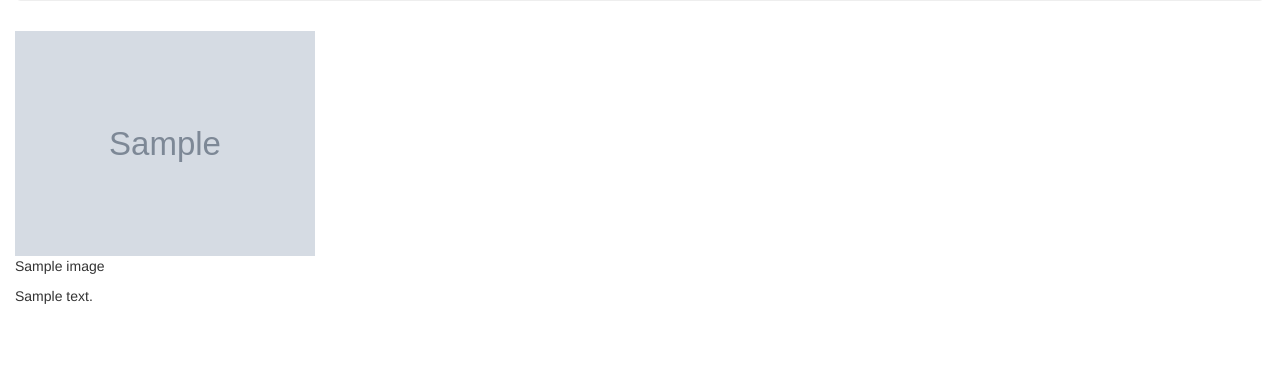
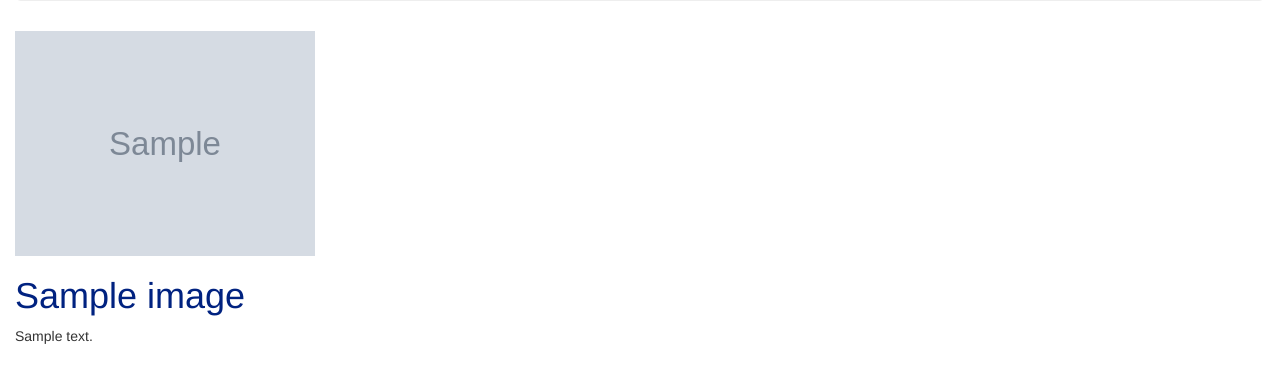
Before and after one commit to Angelamutyota/my-gallery, a Django app: page / in a window 1280 px wide. Shown: the part 266-649 px from the top of the page. Run offline with Django 3.2, Linux system fonts and the light colour scheme; tables that the repository leaves empty hold one stand-in row (values such as "Sample post"); grey boxes marked "Sample" are stand-in pictures; some libraries are stand-ins or nearby versions.

Commit message:
add bootstrap styling to image display

```diff
--- a/images/templates/image.html
+++ b/images/templates/image.html
@@ -5,7 +5,7 @@
  <div class="container">
 
    <div class="row">
-     <img src="{{image.image_image.url}}"  class="img-responsive" alt="">
+    <img src="{{image.image.url}}" alt="Image" class="img-responsive" alt="Image" width="300px">
    </div>
 
    <div class="row">
@@ -25,7 +25,7 @@
   </div>
 
    <div class="row">
-     <p>Posted {{image.uploaded_on</p>
+     <p>Posted {{image.uploaded_on}}</p>
    </div>
 
  </div>
--- a/images/templates/index.html
+++ b/images/templates/index.html
@@ -7,10 +7,17 @@
     </div>
 </div>
 <div class="container-fluid">
+ <div class="card-columns">
     {% for image in images %}
-    <img src="{{image.image.url}}" alt="Image" class="img-responsive" alt="Image" width="300px">
-    <p>{{image.name}}</p>
-    {{image.desc}}
-{%endfor%}
+    <div class="card" data-toggle="modal" data-target="#{{image.id}}">
+        <img src="{{image.image.url}}" alt="{{image.name}}" class="card-img" width="300px">
+        <h1>{{image.name}}</h1>
+        <p>{{image.desc}}</p>
+    </div>
+
+
+
+    {% endfor %}
+ </div>
 </div>
 {%endblock%}
--- a/images/urls.py
+++ b/images/urls.py
@@ -7,7 +7,7 @@ from django.conf.urls.static import static
 urlpatterns = [
     url(r'^$',views.welcome,name = 'index'),
     url(r'^search/', views.search_image_results, name='search_image_results'),
-    url(r'^image/(\d+)',views.image, name ='image')
+    url(r'^image/(\d+)',views.image, name ='image'),
 ]
 if settings.DEBUG:
     urlpatterns+= static(settings.MEDIA_URL, document_root = settings.MEDIA_ROOT)
```
